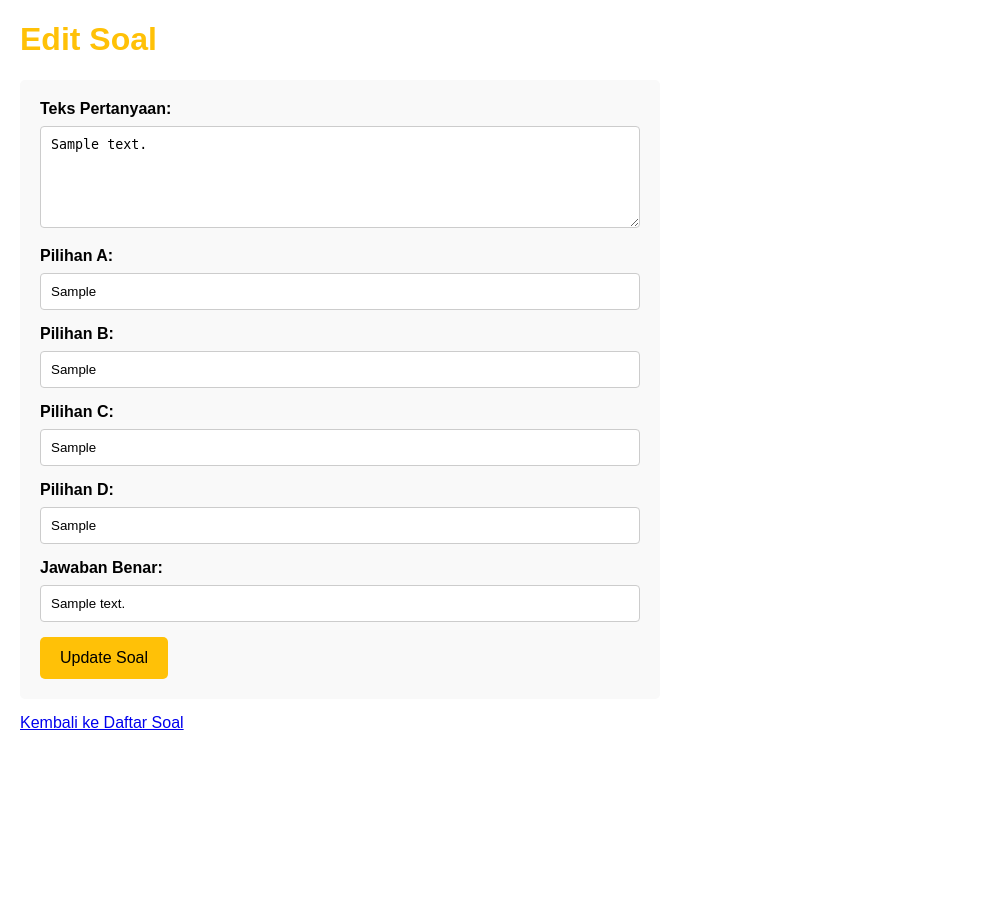
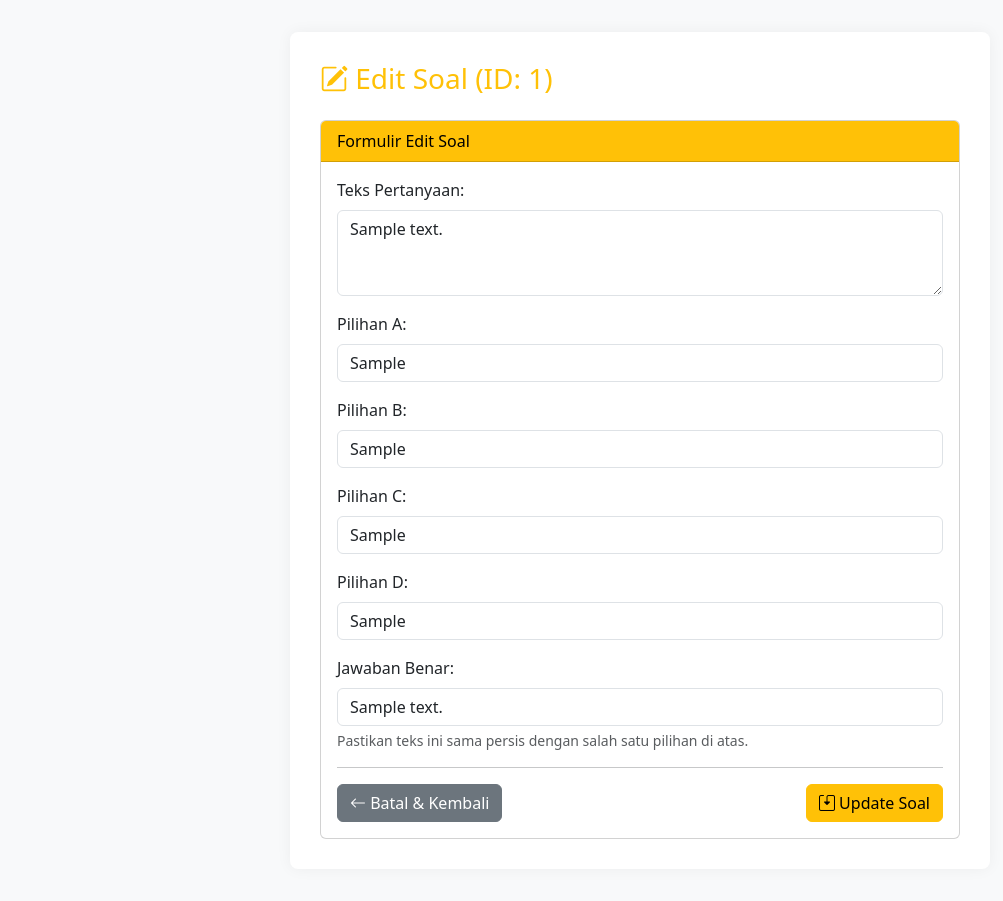
Before and after one commit to moherbil/kuis, a PHP site: page /edit_soal.php?id=1 in a window 1280 px wide. Shown: the whole page, without its empty margins (0-1003 px from the left). Before the commit the page ends 730 px from the top, so only its background shows below. Run offline with PHP 8.4, Linux system fonts and the light colour scheme; the visitor is signed in with stand-in values (Sample User, id 1); tables that the repository leaves empty or names only in its code hold one stand-in row (values such as "Sample post").

Commit message:
Update edit_soal.php
menambahkan bootstrap

```diff
--- a/edit_soal.php
+++ b/edit_soal.php
@@ -1,6 +1,7 @@
 <?php
 session_start();
 
+// Periksa login admin
 if (!isset($_SESSION['admin_logged_in']) || $_SESSION['admin_logged_in'] !== true) {
     header("Location: login.php?status=harus_login");
     exit;
@@ -8,13 +9,14 @@ if (!isset($_SESSION['admin_logged_in']) || $_SESSION['admin_logged_in'] !== tru
 
 include 'koneksi.php';
 
-if (!isset($_GET['id']) || empty($_GET['id'])) {
-    header("Location: admin.php");
+// Validasi dan ambil ID soal
+if (!isset($_GET['id']) || !filter_var($_GET['id'], FILTER_VALIDATE_INT)) {
+    header("Location: admin.php?status=id_tidak_valid");
     exit();
 }
-
 $id = intval($_GET['id']);
 
+// Ambil data soal dari database
 $sql = "SELECT * FROM questions WHERE id = ?";
 $stmt = $conn->prepare($sql);
 
@@ -26,10 +28,12 @@ $stmt->bind_param("i", $id);
 $stmt->execute();
 $result = $stmt->get_result();
 
+// Periksa apakah soal ditemukan
 if ($result->num_rows === 0) {
-    echo "Soal tidak ditemukan.";
     $stmt->close();
     $conn->close();
+    // Redirect atau tampilkan pesan error yang lebih baik
+    header("Location: admin.php?status=soal_tidak_ditemukan");
     exit();
 }
 
@@ -42,57 +46,90 @@ $conn->close();
 <html lang="id">
 <head>
     <meta charset="UTF-8">
+    <meta name="viewport" content="width=device-width, initial-scale=1.0">
     <title>Edit Soal</title>
+    <link href="https://cdn.jsdelivr.net/npm/bootstrap@5.3.3/dist/css/bootstrap.min.css" rel="stylesheet">
+    <link rel="stylesheet" href="https://cdn.jsdelivr.net/npm/bootstrap-icons@1.11.3/font/bootstrap-icons.min.css">
     <style>
-        body { font-family: sans-serif; margin: 20px; }
-        h1 { color: #ffc107; }
-        form { background-color: #f9f9f9; padding: 20px; border-radius: 5px; max-width: 600px; }
-        label { display: block; margin-bottom: 8px; font-weight: bold; }
-        input[type="text"], textarea { width: calc(100% - 22px); padding: 10px; margin-bottom: 15px; border: 1px solid #ccc; border-radius: 4px; }
-        textarea { height: 80px; resize: vertical; }
-        button { padding: 12px 20px; background-color: #ffc107; color: black; border: none; border-radius: 5px; cursor: pointer; font-size: 1em; }
-        button:hover { background-color: #e0a800; }
-        .back-link { margin-top: 15px; display: inline-block; }
+        body {
+            background-color: #f8f9fa;
+        }
+        .container {
+            background-color: #fff;
+            padding: 30px;
+            border-radius: 8px;
+            box-shadow: 0 0 15px rgba(0,0,0,0.05);
+            margin-top: 2rem;
+            margin-bottom: 2rem;
+            max-width: 700px;
+        }
+        .card-header {
+            background-color: #ffc107; /* Kuning Bootstrap (Warning) */
+            color: black;
+        }
+        .btn-warning {
+            color: black; /* Agar teks lebih kontras */
+        }
     </style>
 </head>
 <body>
 
-    <h1>Edit Soal</h1>
+    <div class="container">
+        <h1 class="h3 mb-4 text-warning"><i class="bi bi-pencil-square"></i> Edit Soal (ID: <?php echo $row['id']; ?>)</h1>
 
+        <div class="card">
+            <div class="card-header">
+                Formulir Edit Soal
+            </div>
+            <div class="card-body">
                 <form action="proses_soal.php" method="POST">
                     <input type="hidden" name="action" value="edit">
                     <input type="hidden" name="id" value="<?php echo $row['id']; ?>">
 
-        <div>
-            <label for="question_text">Teks Pertanyaan:</label>
-            <textarea id="question_text" name="question_text" required><?php echo htmlspecialchars($row['question_text']); ?></textarea>
+                    <div class="mb-3">
+                        <label for="question_text" class="form-label">Teks Pertanyaan:</label>
+                        <textarea class="form-control" id="question_text" name="question_text" rows="3" required><?php echo htmlspecialchars($row['question_text']); ?></textarea>
                     </div>
-        <div>
-            <label for="option_a">Pilihan A:</label>
-            <input type="text" id="option_a" name="option_a" value="<?php echo htmlspecialchars($row['option_a']); ?>" required>
+
+                    <div class="mb-3">
+                        <label for="option_a" class="form-label">Pilihan A:</label>
+                        <input type="text" class="form-control" id="option_a" name="option_a" value="<?php echo htmlspecialchars($row['option_a']); ?>" required>
                     </div>
-        <div>
-            <label for="option_b">Pilihan B:</label>
-            <input type="text" id="option_b" name="option_b" value="<?php echo htmlspecialchars($row['option_b']); ?>" required>
+
+                    <div class="mb-3">
+                        <label for="option_b" class="form-label">Pilihan B:</label>
+                        <input type="text" class="form-control" id="option_b" name="option_b" value="<?php echo htmlspecialchars($row['option_b']); ?>" required>
                     </div>
-        <div>
-            <label for="option_c">Pilihan C:</label>
-            <input type="text" id="option_c" name="option_c" value="<?php echo htmlspecialchars($row['option_c']); ?>" required>
+
+                    <div class="mb-3">
+                        <label for="option_c" class="form-label">Pilihan C:</label>
+                        <input type="text" class="form-control" id="option_c" name="option_c" value="<?php echo htmlspecialchars($row['option_c']); ?>" required>
                     </div>
-        <div>
-            <label for="option_d">Pilihan D:</label>
-            <input type="text" id="option_d" name="option_d" value="<?php echo htmlspecialchars($row['option_d']); ?>" required>
+
+                    <div class="mb-3">
+                        <label for="option_d" class="form-label">Pilihan D:</label>
+                        <input type="text" class="form-control" id="option_d" name="option_d" value="<?php echo htmlspecialchars($row['option_d']); ?>" required>
                     </div>
-        <div>
-            <label for="correct_answer">Jawaban Benar:</label>
-            <input type="text" id="correct_answer" name="correct_answer" value="<?php echo htmlspecialchars($row['correct_answer']); ?>" required>
+
+                    <div class="mb-3">
+                        <label for="correct_answer" class="form-label">Jawaban Benar:</label>
+                        <input type="text" class="form-control" id="correct_answer" name="correct_answer" value="<?php echo htmlspecialchars($row['correct_answer']); ?>" required>
+                         <div class="form-text">
+                            Pastikan teks ini sama persis dengan salah satu pilihan di atas.
                         </div>
-        <div>
-            <button type="submit">Update Soal</button>
+                    </div>
+
+                    <hr>
+
+                    <div class="d-flex justify-content-between">
+                         <a href="admin.php" class="btn btn-secondary"><i class="bi bi-arrow-left"></i> Batal & Kembali</a>
+                         <button type="submit" class="btn btn-warning"><i class="bi bi-save2"></i> Update Soal</button>
                     </div>
                 </form>
+            </div>
+        </div>
+    </div>
 
-    <a href="admin.php" class="back-link">Kembali ke Daftar Soal</a>
-
+    <script src="https://cdn.jsdelivr.net/npm/bootstrap@5.3.3/dist/js/bootstrap.bundle.min.js"></script>
 </body>
 </html>
```
Lines whose indentation alone changed are shown as unchanged.
